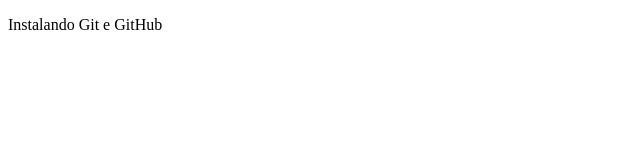
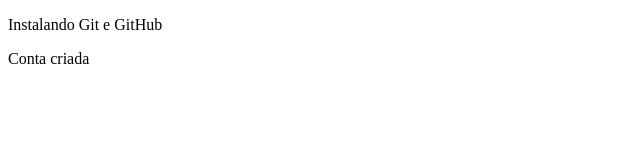
Before and after one commit to KauanLeivingsonRomero/Curso-HTML, a plain HTML site: page ex023 - instalacao/index.html in a window 1280 px wide. Shown: the full height of the page, 0-640 px from the left. Drawn offline with Linux system fonts and the light colour scheme.

Commit message:
criacao de conta

```diff
--- a/ex023 - instalacao/index.html
+++ b/ex023 - instalacao/index.html
@@ -8,5 +8,6 @@
 </head>
 <body>
   <p>Instalando Git e GitHub</p>
+  <p>Conta criada</p>
 </body>
 </html>
```
